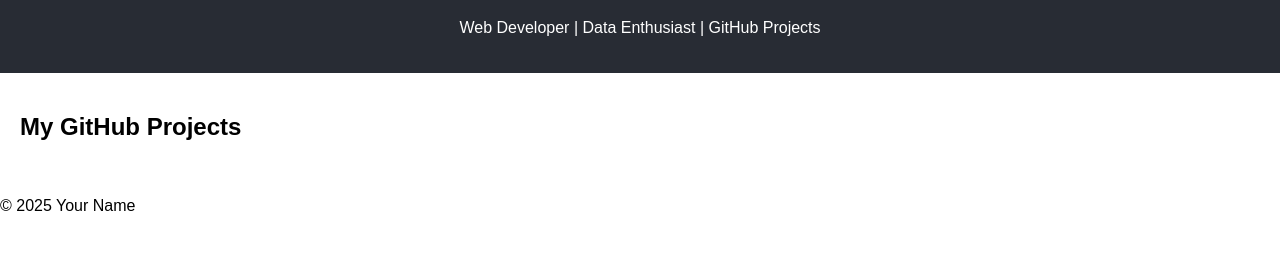
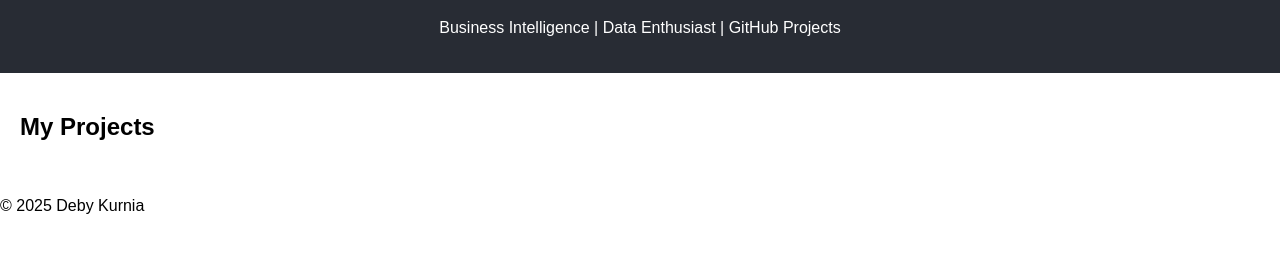
Before and after one commit to debykurnia21/portfolio, a plain HTML site: page index.html in a window 1280 px wide. Shown: the part 81-334 px from the top of the page. Drawn offline with Linux system fonts and the light colour scheme; no server answers.

Commit message:
Update index.html

```diff
--- a/index.html
+++ b/index.html
@@ -3,22 +3,22 @@
 <head>
   <meta charset="UTF-8">
   <meta name="viewport" content="width=device-width, initial-scale=1.0">
-  <title>GitHub Portfolio</title>
+  <title>Portfolio</title>
   <link rel="stylesheet" href="styles.css">
 </head>
 <body>
   <header>
     <h1>Your Name</h1>
-    <p>Web Developer | Data Enthusiast | GitHub Projects</p>
+    <p>Business Intelligence | Data Enthusiast | GitHub Projects</p>
   </header>
   <main>
     <section id="projects">
-      <h2>My GitHub Projects</h2>
+      <h2>My Projects</h2>
       <div id="repo-list"></div>
     </section>
   </main>
   <footer>
-    <p>© 2025 Your Name</p>
+    <p>© 2025 Deby Kurnia</p>
   </footer>
   <script src="script.js"></script>
 </body>
```
